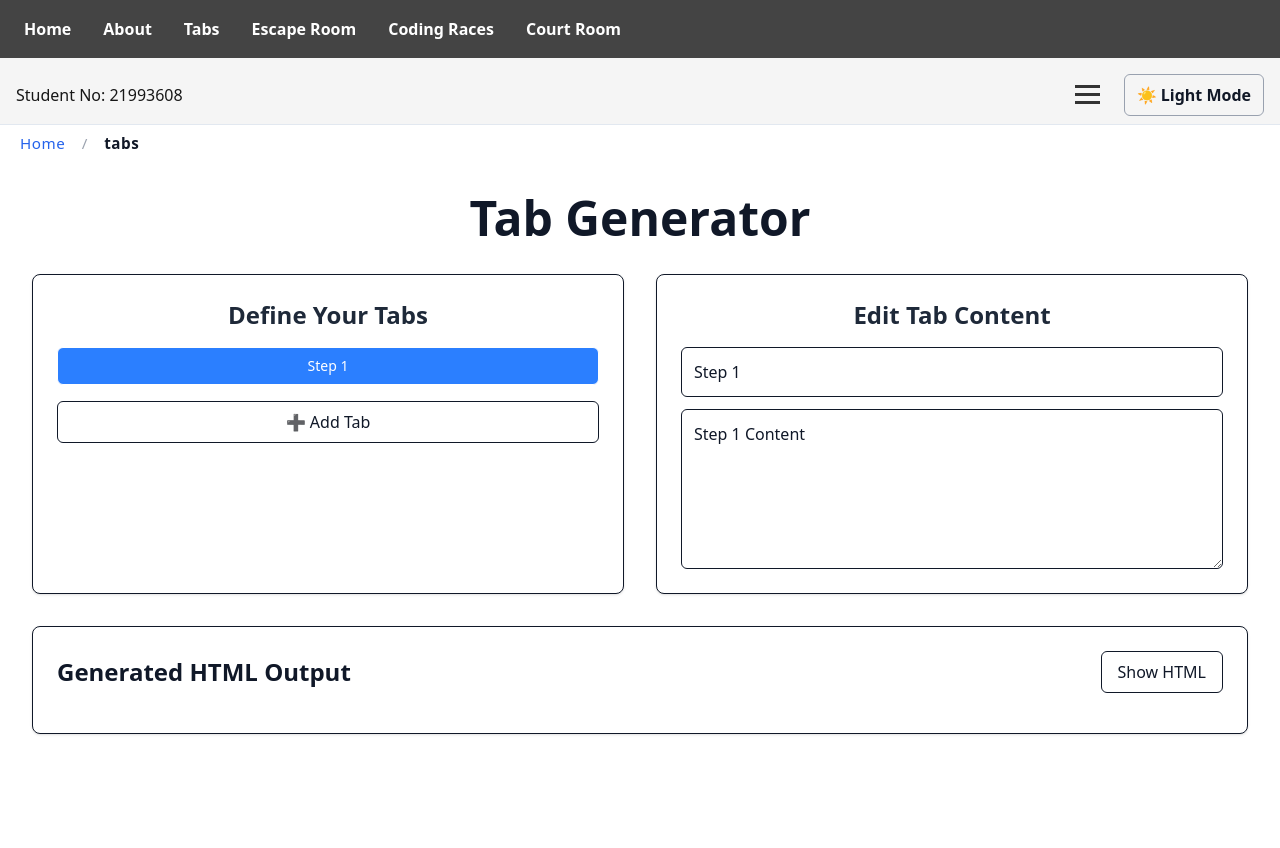
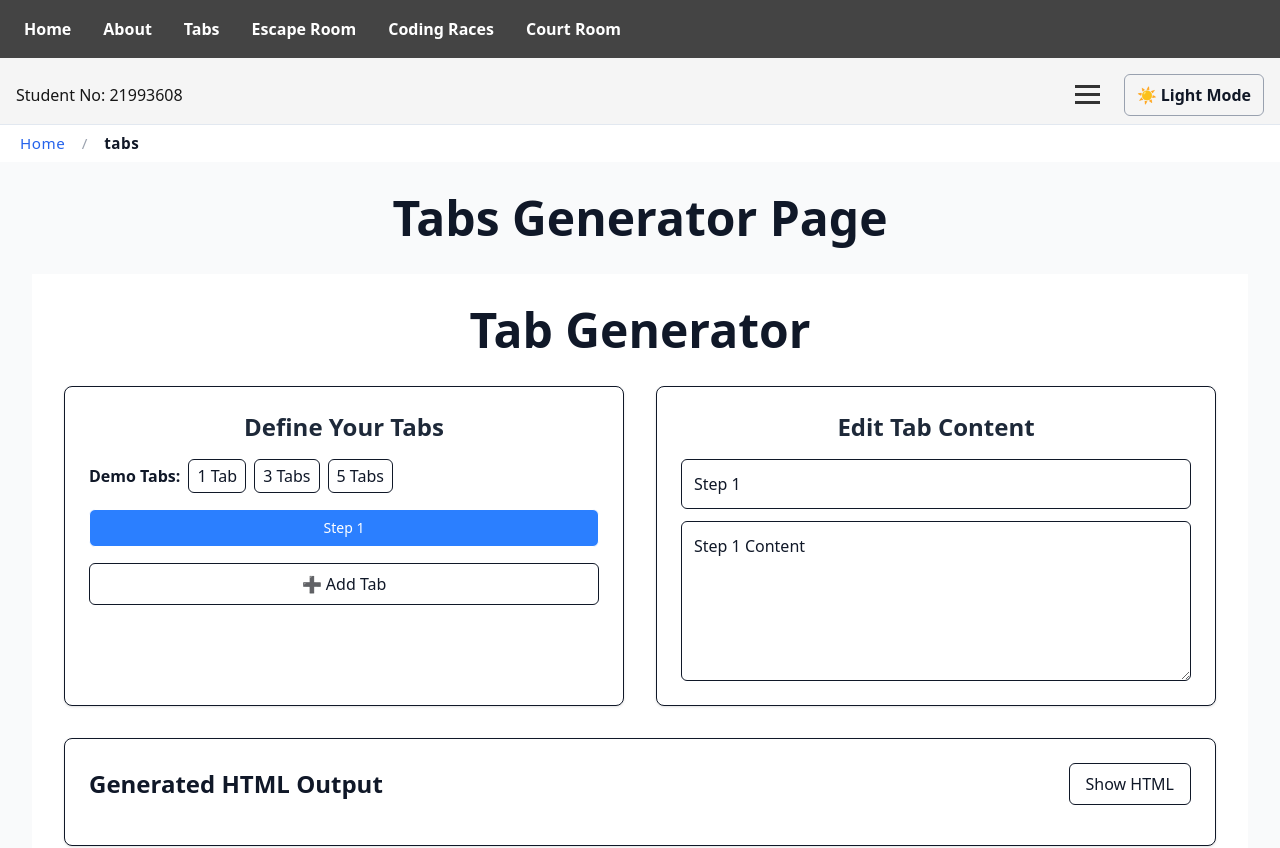
Before and after one commit to stephnewland/assignment-a1-p1-cse3cwa, a Next.js app: page /tabs in a window 1280 px wide. Shown: the top 848 px of the page. Built offline with nearby package versions, Linux system fonts and the light colour scheme.

Commit message:
Add HTML output panel, demo tabs and reconfigured copy-too-clipboard

```diff
--- a/app/tabs/page.tsx
+++ b/app/tabs/page.tsx
@@ -6,5 +6,15 @@ export const metadata = {
 };
 
 export default function TabsPage() {
-  return <TabGenerator />;
+  return (
+    <main className="min-h-screen w-full bg-gray-50 dark:bg-gray-900 transition-colors duration-300">
+      <div className="container mx-auto p-8">
+        <h1 className="text-5xl font-bold mb-8 text-center dark:text-gray-100 text-gray-900">
+          Tabs Generator Page
+        </h1>
+
+        <TabGenerator />
+      </div>
+    </main>
+  );
 }
--- a/components/TabGenerator.tsx
+++ b/components/TabGenerator.tsx
@@ -145,6 +145,16 @@ ${script}
 </html>`;
   };
 
+  const preloadTabs = (count: number) => {
+    const exampleTabs: Tab[] = Array.from({ length: count }, (_, i) => ({
+      id: i + 1,
+      header: `Step ${i + 1}`,
+      content: `Step ${i + 1} Content`,
+    }));
+    setTabs(exampleTabs);
+    setActiveTabId(exampleTabs[0]?.id || 0);
+  };
+
   const copyToClipboard = async () => {
     try {
       await navigator.clipboard.writeText(generateHTML());
@@ -186,6 +196,30 @@ ${script}
               >
                 Define Your Tabs
               </h2>
+
+              {/* Demo Tabs Buttons */}
+              <div className="flex space-x-2 mb-4">
+                <span className="self-center font-semibold">Demo Tabs:</span>
+                <button
+                  onClick={() => preloadTabs(1)}
+                  className="py-1 px-2 border rounded-md"
+                >
+                  1 Tab
+                </button>
+                <button
+                  onClick={() => preloadTabs(3)}
+                  className="py-1 px-2 border rounded-md"
+                >
+                  3 Tabs
+                </button>
+                <button
+                  onClick={() => preloadTabs(5)}
+                  className="py-1 px-2 border rounded-md"
+                >
+                  5 Tabs
+                </button>
+              </div>
+
               <div
                 role="tablist"
                 aria-label="Tab Headers"
```
